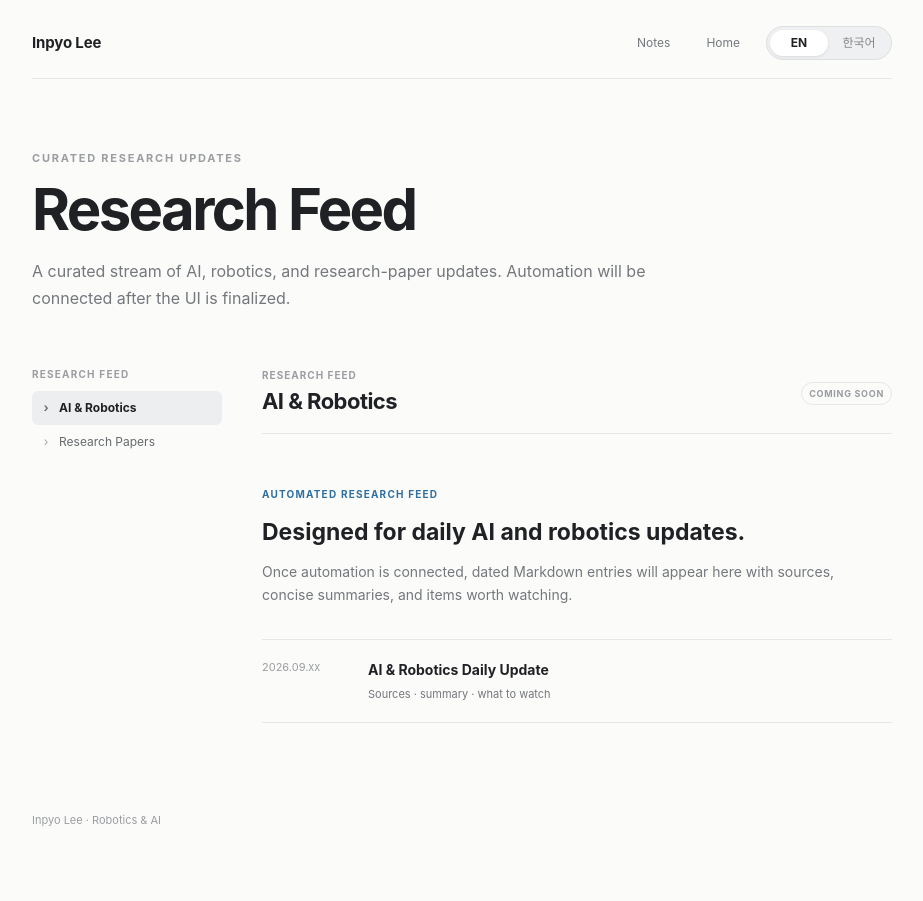
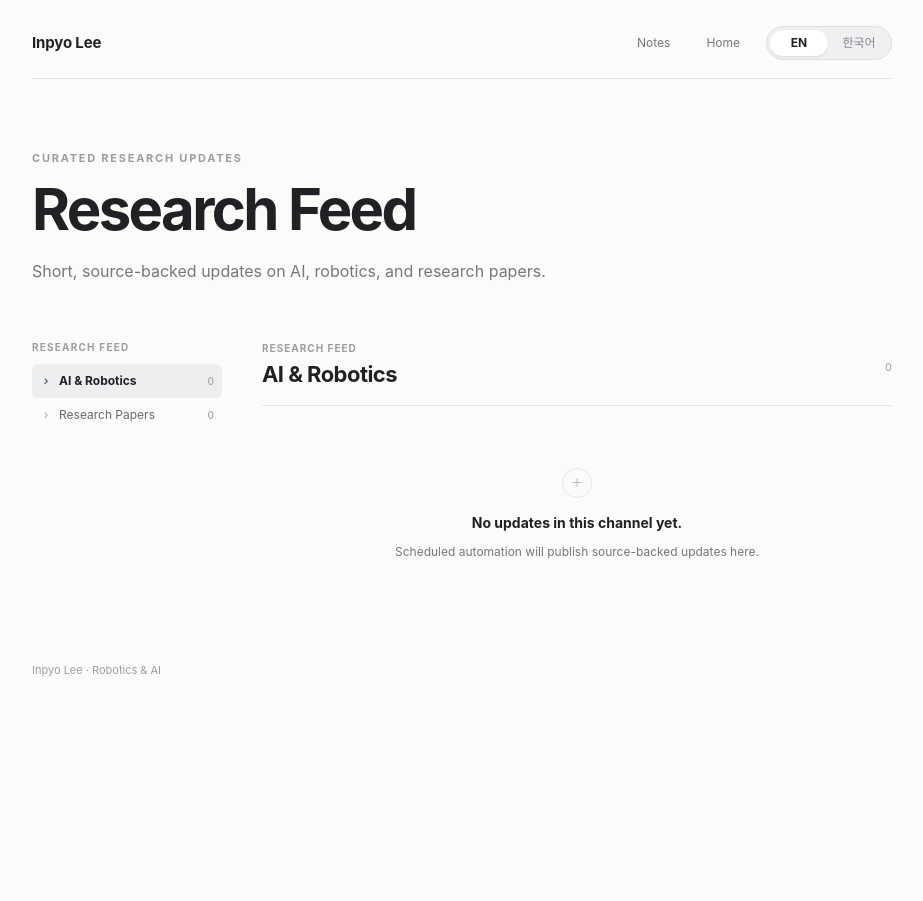
Before and after one commit to nayana224/nayana224.github.io, a Jekyll site: the page built from research-feed/index.html, in a window 1280 px wide. Shown: the whole page, without its empty margins (178-1101 px from the left). Built offline with Jekyll 4.4.1, drawn with Linux system fonts in a browser that asks for light colours.

Commit message:
feed: render automated research feed entries

```diff
--- a/research-feed/index.html
+++ b/research-feed/index.html
@@ -9,8 +9,8 @@
   <meta name="viewport" content="width=device-width">
   <meta http-equiv="Cache-Control" content="no-cache, no-store, must-revalidate">
   <title>Research Feed | Inpyo Lee</title>
-  <meta name="description" content="Curated AI, robotics, and research paper updates for Inpyo Lee.">
-  <link rel="stylesheet" href="{{ '/stylesheets/notes.css?v=20260919-9' | relative_url }}">
+  <meta name="description" content="Curated AI, robotics, and research-paper updates for Inpyo Lee.">
+  <link rel="stylesheet" href="{{ '/stylesheets/notes.css?v=20260919-10' | relative_url }}">
 </head>
 <body class="notes-page feed-page" data-notes-lang="en">
   <div class="notes-shell">
@@ -32,8 +32,8 @@
       <p class="notes-eyebrow">CURATED RESEARCH UPDATES</p>
       <h1>Research Feed</h1>
       <p class="notes-lead">
-        <span class="ui-en">A curated stream of AI, robotics, and research-paper updates. Automation will be connected after the UI is finalized.</span>
-        <span class="ui-ko">AI, Robotics, 주요 논문 업데이트를 모아보는 공간입니다. UI를 확정한 뒤 자동화를 연결할 예정입니다.</span>
+        <span class="ui-en">Short, source-backed updates on AI, robotics, and research papers.</span>
+        <span class="ui-ko">AI, Robotics, 주요 논문 소식을 출처와 함께 짧게 정리합니다.</span>
       </p>
     </section>
 
@@ -43,9 +43,11 @@
           <p class="sidebar-heading">RESEARCH FEED</p>
           <button class="folder-item active" type="button" data-feed="ai-robotics">
             <span class="folder-label"><span class="folder-glyph">›</span>AI & Robotics</span>
+            <span class="folder-count" data-count="ai-robotics"></span>
           </button>
           <button class="folder-item" type="button" data-feed="research-papers">
             <span class="folder-label"><span class="folder-glyph">›</span>Research Papers</span>
+            <span class="folder-count" data-count="research-papers"></span>
           </button>
         </div>
       </aside>
@@ -56,25 +58,36 @@
             <p class="content-kicker">RESEARCH FEED</p>
             <h2 id="feed-title">AI & Robotics</h2>
           </div>
-          <span class="briefing-status">COMING SOON</span>
+          <span class="content-count" id="feed-count">0</span>
         </div>
 
-        <div class="briefing-placeholder">
-          <p class="briefing-label">AUTOMATED RESEARCH FEED</p>
-          <h3>
-            <span class="ui-en">Designed for daily AI and robotics updates.</span>
-            <span class="ui-ko">AI와 Robotics 업데이트를 자동으로 모으기 위한 공간입니다.</span>
-          </h3>
+        <div class="feed-list" id="feed-list">
+          {% assign sorted_feed = site.research_feed | sort: "date" | reverse %}
+          {% for item in sorted_feed %}
+          <article class="feed-entry" data-channel="{{ item.channel | default: 'ai-robotics' }}">
+            <div class="notes-entry-meta">
+              {% if item.date %}<time>{{ item.date | date: "%Y.%m.%d" }}</time>{% endif %}
+              <span class="notes-path">{{ item.channel_label | default: item.channel }}</span>
+            </div>
+            <h3><a href="{{ item.url | relative_url }}">{{ item.title }}</a></h3>
+            {% if item.summary %}<p class="notes-summary">{{ item.summary }}</p>{% endif %}
+            <a class="notes-read" href="{{ item.url | relative_url }}">
+              <span class="ui-en">Read update →</span><span class="ui-ko">업데이트 읽기 →</span>
+            </a>
+          </article>
+          {% endfor %}
+        </div>
+
+        <div class="empty-state feed-empty" id="feed-empty" hidden>
+          <p class="empty-icon">＋</p>
+          <strong>
+            <span class="ui-en">No updates in this channel yet.</span>
+            <span class="ui-ko">아직 이 채널에 업데이트가 없습니다.</span>
+          </strong>
           <p>
-            <span class="ui-en">Once automation is connected, dated Markdown entries will appear here with sources, concise summaries, and items worth watching.</span>
-            <span class="ui-ko">자동화를 연결하면 출처, 핵심 요약, 주목할 내용을 포함한 날짜별 Markdown 글이 이곳에 쌓입니다.</span>
+            <span class="ui-en">Scheduled automation will publish source-backed updates here.</span>
+            <span class="ui-ko">예약 자동화가 출처를 확인한 업데이트를 이곳에 게시합니다.</span>
           </p>
-
-          <div class="briefing-example">
-            <span>2026.09.xx</span>
-            <strong id="feed-example-title">AI & Robotics Daily Update</strong>
-            <small>Sources · summary · what to watch</small>
-          </div>
         </div>
       </main>
     </div>
@@ -103,6 +118,31 @@
         });
       }
 
+      function selectChannel(channel) {
+        var count = 0;
+        entries.forEach(function (entry) {
+          var show = entry.getAttribute('data-channel') === channel;
+          entry.hidden = !show;
+          if (show) count += 1;
+        });
+
+        feedButtons.forEach(function (button) {
+          button.classList.toggle('active', button.getAttribute('data-feed') === channel);
+        });
+
+        feedTitle.textContent = channel === 'research-papers' ? 'Research Papers' : 'AI & Robotics';
+        feedCount.textContent = String(count);
+        feedEmpty.hidden = count !== 0;
+      }
+
+      ['ai-robotics','research-papers'].forEach(function (channel) {
+        var count = entries.filter(function (entry) {
+          return entry.getAttribute('data-channel') === channel;
+        }).length;
+        var counter = document.querySelector('[data-count="' + channel + '"]');
+        if (counter) counter.textContent = String(count);
+      });
+
       langButtons.forEach(function (button) {
         button.addEventListener('click', function () {
           applyLanguage(button.getAttribute('data-lang'));
@@ -111,15 +151,12 @@
 
       feedButtons.forEach(function (button) {
         button.addEventListener('click', function () {
-          feedButtons.forEach(function (b) { b.classList.remove('active'); });
-          button.classList.add('active');
-          var papers = button.getAttribute('data-feed') === 'research-papers';
-          feedTitle.textContent = papers ? 'Research Papers' : 'AI & Robotics';
-          exampleTitle.textContent = papers ? 'Research Papers Weekly Update' : 'AI & Robotics Daily Update';
+          selectChannel(button.getAttribute('data-feed'));
         });
       });
 
       applyLanguage(lang);
+      selectChannel('ai-robotics');
     })();
   </script>
 </body>
```
Also changed, not shown: other parts of research-feed/index.html (+3 -1 lines).
